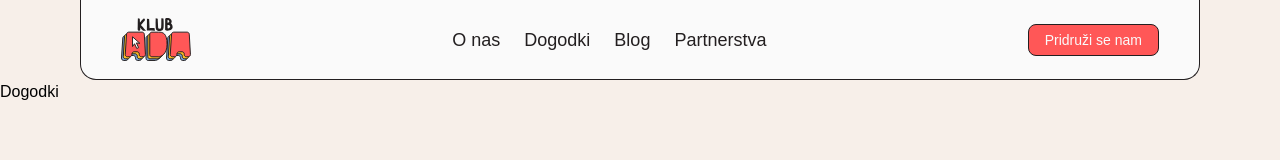
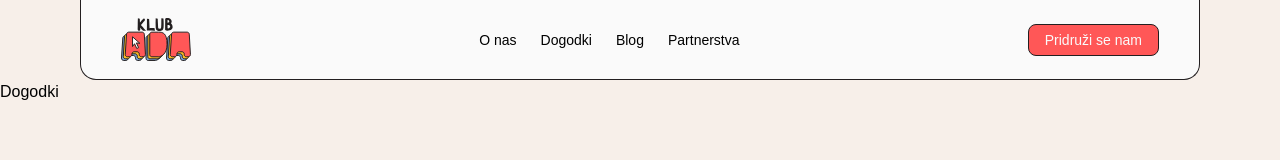
Before and after one commit to klub-ada/website, a Next.js app: page /dogodki in a window 1280 px wide. Shown: the top 160 px of the page. Built offline with nearby package versions, Linux system fonts and the light colour scheme; a web font is replaced by a local one.

Commit message:
Add link

```diff
--- a/app/components/link.tsx
+++ b/app/components/link.tsx
@@ -26,7 +26,7 @@ export const Link = forwardRef(
       <NextLink
         ref={forwardedRef}
         href={href}
-        className="text-lg font-medium font-paragraph text-black hover:text-red select-none outline-none whitespace-nowrap"
+        className="text-sm font-medium gray400 hover:text-black select-none outline-none whitespace-nowrap"
         {...externalProps}
         {...restProps}
       >
```
